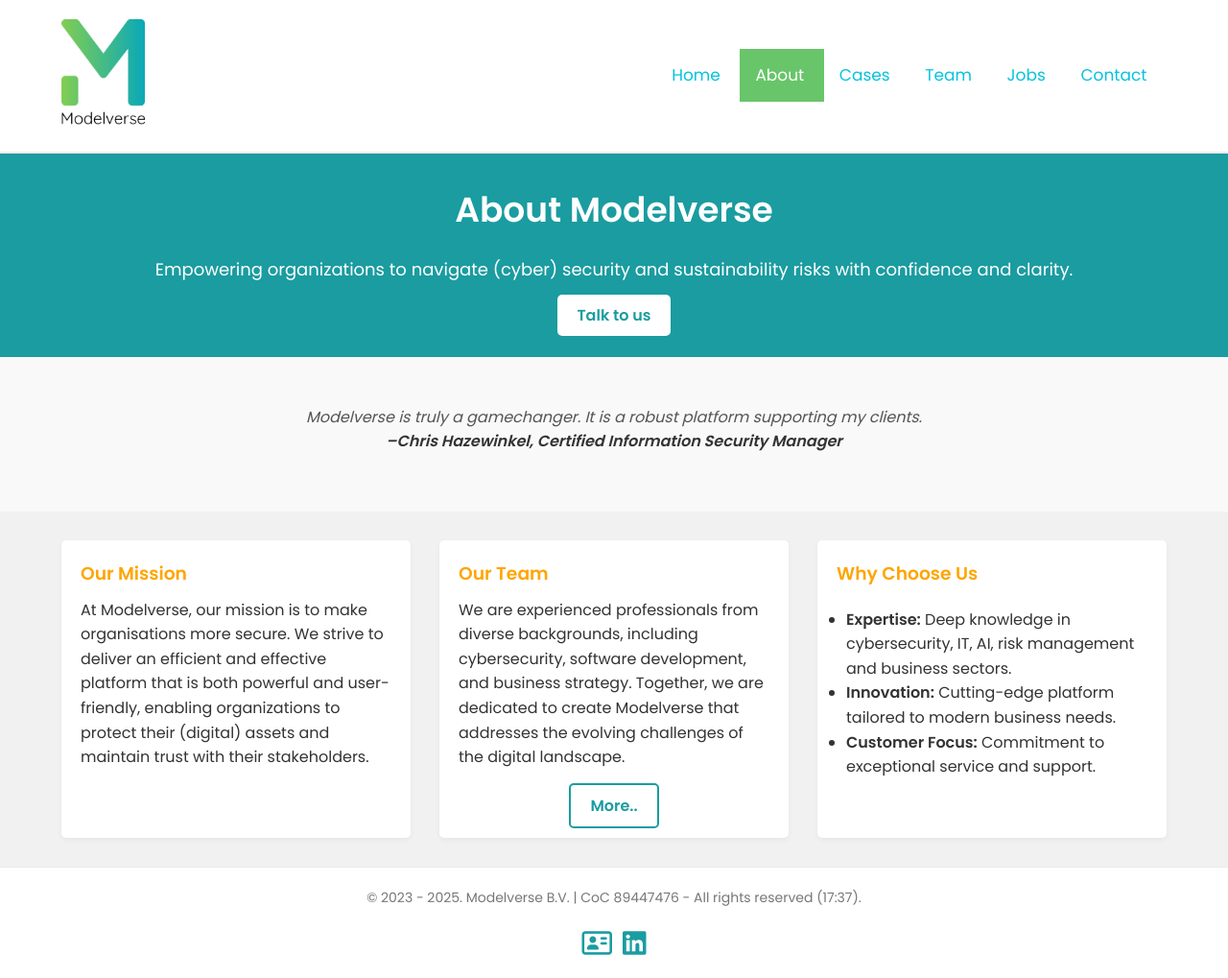
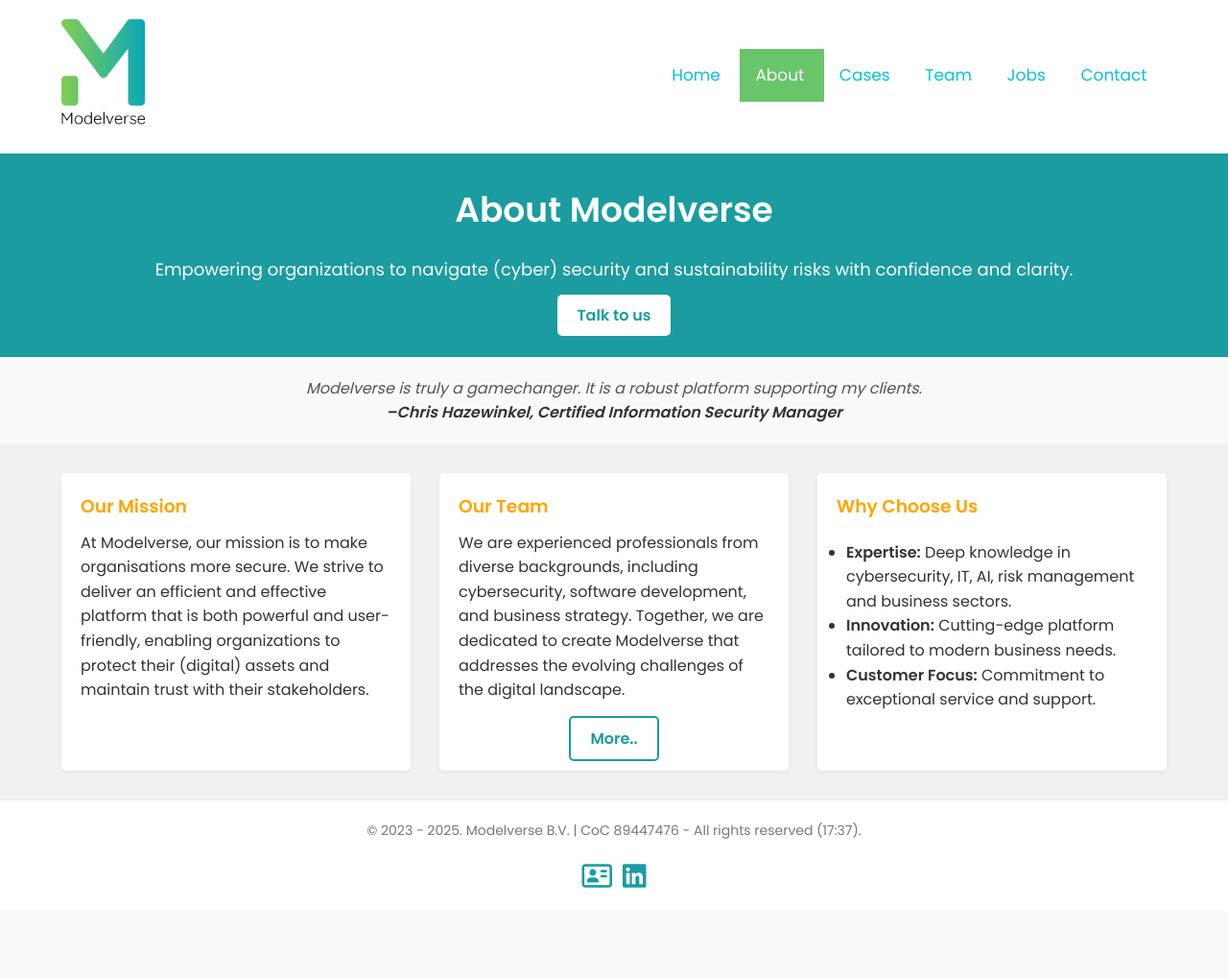
Before and after one commit to daanl63/MVVTS-jekyll, a Jekyll site: the page built from about.html, in a window 1280 px wide. Shown: the whole page at 96% size. Built offline with Jekyll 4.4.1, drawn with Linux system fonts in a browser that asks for light colours; nearby versions of some CDN libraries; after the commit the page ends 949 px from its top, so only the background shows below that.

Commit message:
Changed iframe includes (messy stuff)

```diff
--- a/_includes/testimonial.html
+++ b/_includes/testimonial.html
@@ -1,11 +1,13 @@
 <section class="testimonial">
     <div class="container">
+      {% if include.url %}
+      <div class = "video-container">
+        <iframe class="responsive-iframe" src="{{include.url}}" title="YouTube video player" frameborder="0" allow="accelerometer; autoplay; clipboard-write; encrypted-media; gyroscope; picture-in-picture; web-share" referrerpolicy="strict-origin-when-cross-origin" allowfullscreen></iframe>
+      </div>
+      {% endif %}
       <blockquote>
         <p>{{ include.message }}</p>
         <cite>–{{ include.who }}</cite>
       </blockquote>
-      {% if include.url %}
-      <iframe height="220" width="355" src="{{include.url}}" title="YouTube video player" frameborder="0" allow="accelerometer; autoplay; clipboard-write; encrypted-media; gyroscope; picture-in-picture; web-share" referrerpolicy="strict-origin-when-cross-origin" allowfullscreen></iframe>
-      {% endif %}
     </div>
 </section>
--- a/assets/css/style.css
+++ b/assets/css/style.css
@@ -25,7 +25,7 @@
  .container {
     width: 90%;
     max-width: 1200px;
-    margin: 0 auto;
+    margin: auto;
   }
 
   /* Header */
@@ -114,14 +114,14 @@
 
   /* Testimonial Section */
   .testimonial {
-    padding: 50px 0;
     text-align: center;
   }
 
   .testimonial blockquote {
     font-style: italic;
     color: #555;
-    margin-bottom: 10px;
+    margin-bottom: 20px;
+    margin-top: 20px;
   }
 
   .testimonial cite {
@@ -131,15 +131,18 @@
 
   .video-container {
     position: relative;
-    width: 100%;
-    padding-top: 56.25%; /* 16:9 aspect ratio (9/16 = 0.5625) */
+    overflow: hidden;
+    padding-top: 45%; /* 16:9 aspect ratio (9/16 = 0.5625) */
+    margin-top: 40px;
   }
 
-  .video-container iframe {
+  .responsive-iframe {
     position: absolute;
     top: 0;
-    left: 0;
-    width: 100%;
+    left: 10%;
+    bottom: 0;
+    right: 0;
+    width: 80%;
     height: 100%;
     border: 0;
   }
```
Also changed, not shown: 15 other files.
